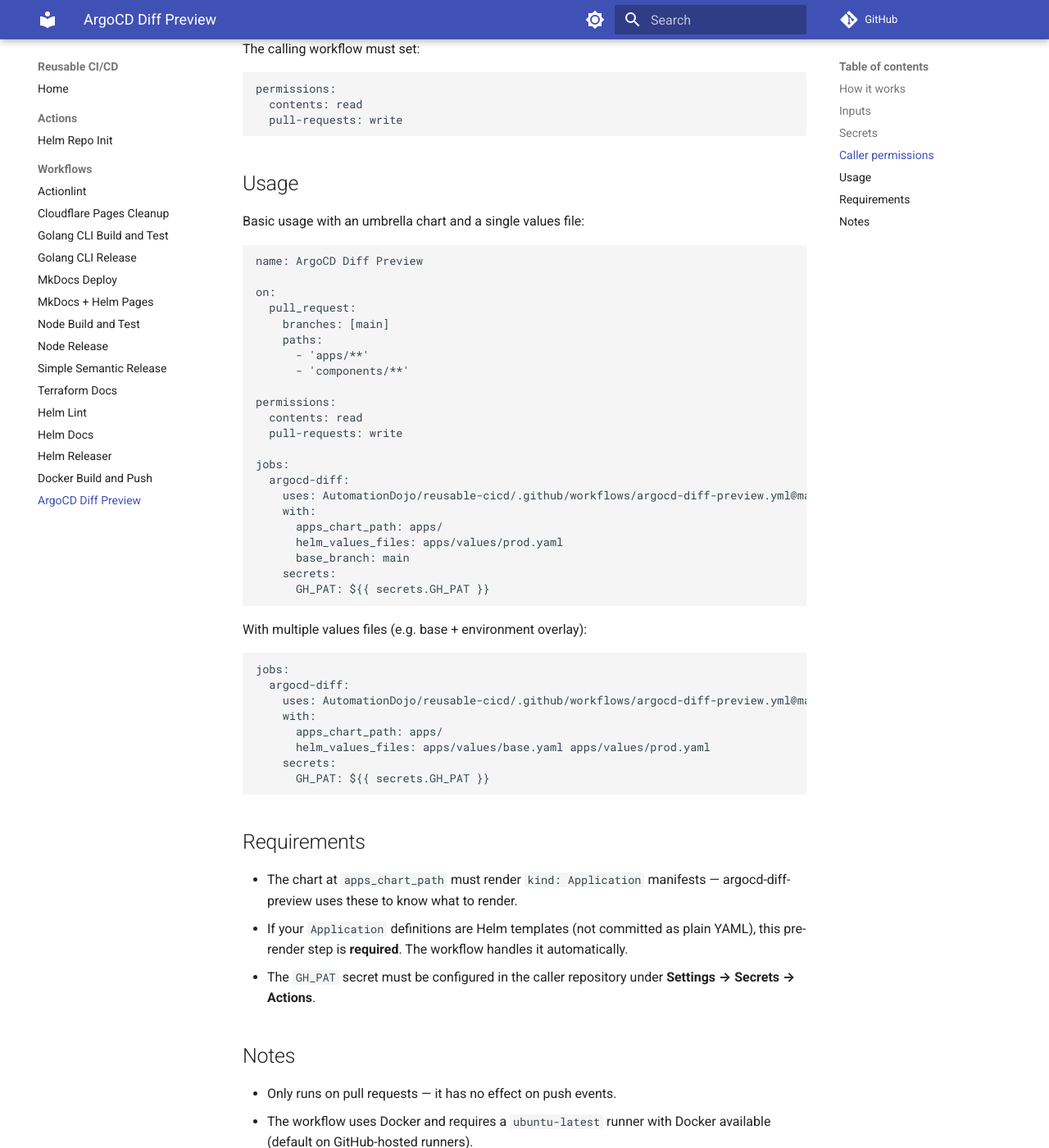
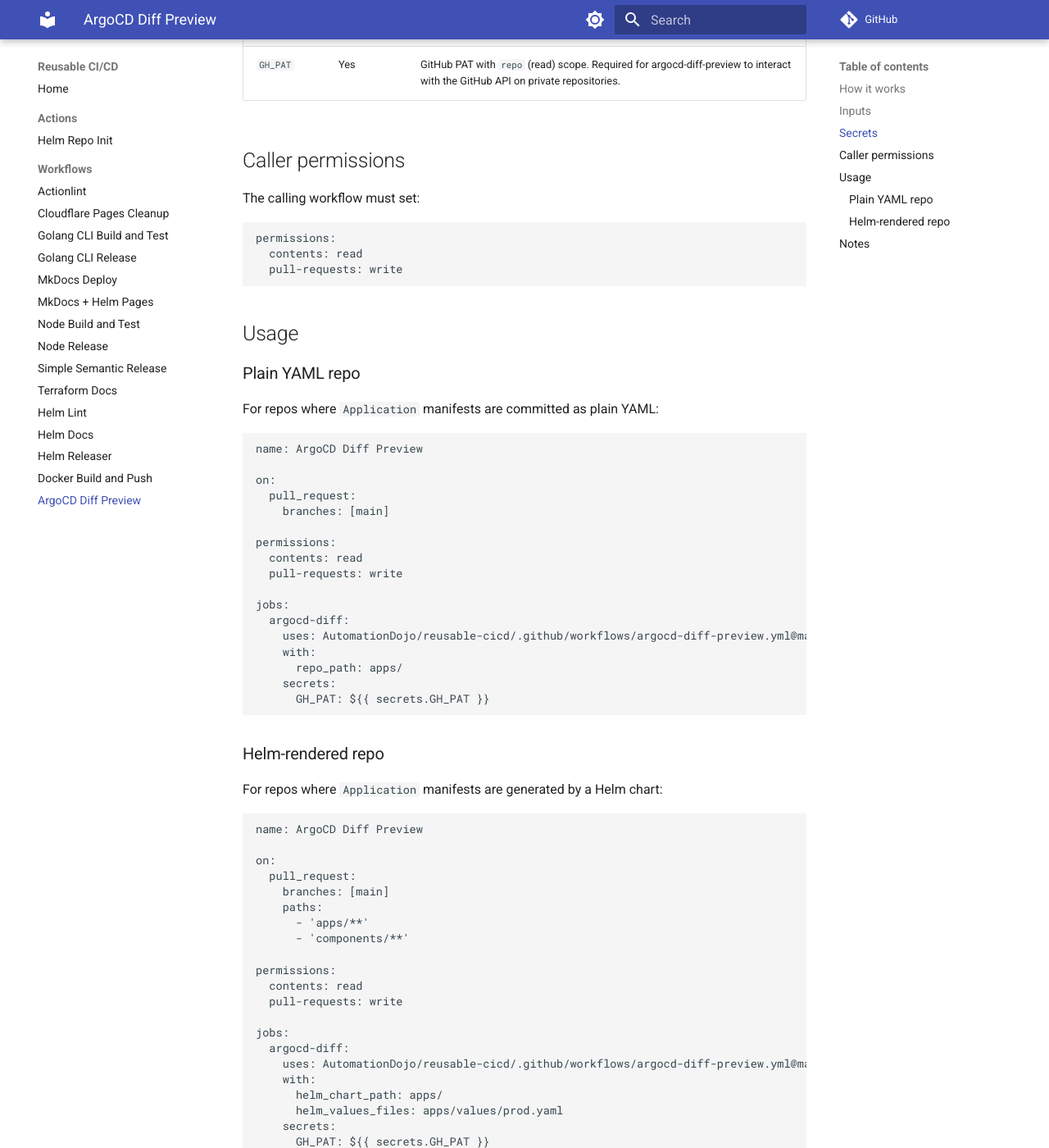
Before and after one commit to AutomationDojo/reusable-cicd, an MkDocs documentation site: the page built from docs/workflows/argocd-diff-preview.md, in a window 1280 px wide and 1400 px high, scrolled down 1385 px. Shown: the whole window at 82% size. Built offline with MkDocs 1.6.1 and Material for MkDocs 9.7.7, drawn with Linux system fonts in a browser that asks for light colours; comment, search, counter and statistics services are not loaded; some of the changed text lies outside the part shown.

Commit message:
feat: docs and move to javascript file

````diff
--- a/docs/workflows/argocd-diff-preview.md
+++ b/docs/workflows/argocd-diff-preview.md
@@ -1,13 +1,18 @@
 # ArgoCD Diff Preview
 
-Reusable workflow that generates an ArgoCD manifest diff for pull requests and posts it as a PR comment. It pre-renders an umbrella Helm chart to extract `Application` manifests from both the base and target branches, then uses [argocd-diff-preview](https://github.com/dag-andersen/argocd-diff-preview) to spin up an ephemeral cluster, render the manifests through ArgoCD, and compute the diff.
+Reusable workflow that generates an ArgoCD manifest diff for pull requests and posts it as a PR comment. It uses [argocd-diff-preview](https://github.com/dag-andersen/argocd-diff-preview) to spin up an ephemeral cluster, render manifests through ArgoCD, and compute the diff.
 
 The PR comment is created on first run and **updated in place** on subsequent runs — no comment spam.
 
+Supports two modes:
+
+- **Plain YAML** — point it at a directory that already contains `Application` manifests
+- **Helm-rendered** — provide a chart path and values files; the workflow pre-renders the chart before diffing
+
 ## How it works
 
-1. Checkout the PR branch → `helm template <chart>` → rendered Application manifests saved to a temp folder
-2. Checkout the base branch → same render → saved to another temp folder
+1. Checkout the PR branch → prepare manifests (copy or `helm template`) → saved to a temp folder
+2. Checkout the base branch → same preparation → saved to another temp folder
 3. `argocd-diff-preview` spins up a Kind cluster, installs ArgoCD, applies both sets of manifests, and produces a `diff.md`
 4. The diff is posted (or updated) as a PR comment
 
@@ -17,8 +22,9 @@ The PR comment is created on first run and **updated in place** on subsequent ru
 
 | Input | Description | Required | Default |
 | :--- | :--- | :--- | :--- |
-| `apps_chart_path` | Path to the umbrella Helm chart that generates ArgoCD `Application` manifests. | No | `apps/` |
-| `helm_values_files` | Space-separated list of values files to pass to `helm template` (e.g. `"apps/values/base.yaml apps/values/prod.yaml"`). | No | — |
+| `repo_path` | Directory containing `Application` manifests. Used when not rendering via Helm. | No | `.` |
+| `helm_chart_path` | Path to the Helm chart to render into `Application` manifests. When set, Helm rendering is enabled. | No | — |
+| `helm_values_files` | Space-separated list of values files for `helm template` (e.g. `"apps/values/base.yaml apps/values/prod.yaml"`). Only used when `helm_chart_path` is set. | No | — |
 | `base_branch` | Branch to compare against. | No | `main` |
 | `argocd_version` | ArgoCD Helm chart version to install in the ephemeral cluster. When empty, uses the latest. | No | — |
 | `timeout` | Timeout in seconds for argocd-diff-preview. | No | `300` |
@@ -41,7 +47,33 @@ permissions:
 
 ## Usage
 
-Basic usage with an umbrella chart and a single values file:
+### Plain YAML repo
+
+For repos where `Application` manifests are committed as plain YAML:
+
+```yaml
+name: ArgoCD Diff Preview
+
+on:
+  pull_request:
+    branches: [main]
+
+permissions:
+  contents: read
+  pull-requests: write
+
+jobs:
+  argocd-diff:
+    uses: AutomationDojo/reusable-cicd/.github/workflows/argocd-diff-preview.yml@main
+    with:
+      repo_path: apps/
+    secrets:
+      GH_PAT: ${{ secrets.GH_PAT }}
+```
+
+### Helm-rendered repo
+
+For repos where `Application` manifests are generated by a Helm chart:
 
 ```yaml
 name: ArgoCD Diff Preview
@@ -71,24 +102,13 @@ jobs:
 With multiple values files (e.g. base + environment overlay):
 
 ```yaml
-jobs:
-  argocd-diff:
-    uses: AutomationDojo/reusable-cicd/.github/workflows/argocd-diff-preview.yml@main
     with:
-      apps_chart_path: apps/
+      helm_chart_path: apps/
       helm_values_files: apps/values/base.yaml apps/values/prod.yaml
-    secrets:
-      GH_PAT: ${{ secrets.GH_PAT }}
 ```
-
-## Requirements
-
-- The chart at `apps_chart_path` must render `kind: Application` manifests — argocd-diff-preview uses these to know what to render.
-- If your `Application` definitions are Helm templates (not committed as plain YAML), this pre-render step is **required**. The workflow handles it automatically.
-- The `GH_PAT` secret must be configured in the caller repository under **Settings → Secrets → Actions**.
 
 ## Notes
 
-- Only runs on pull requests — it has no effect on push events.
+- The `GH_PAT` secret must be configured in the caller repository under **Settings → Secrets → Actions**.
 - The workflow uses Docker and requires a `ubuntu-latest` runner with Docker available (default on GitHub-hosted runners).
 - ArgoCD version can be pinned via `argocd_version` to ensure consistent rendering across runs.
````
Also changed, not shown: other parts of docs/workflows/argocd-diff-preview.md (+2 -3 lines), 2 other files.
